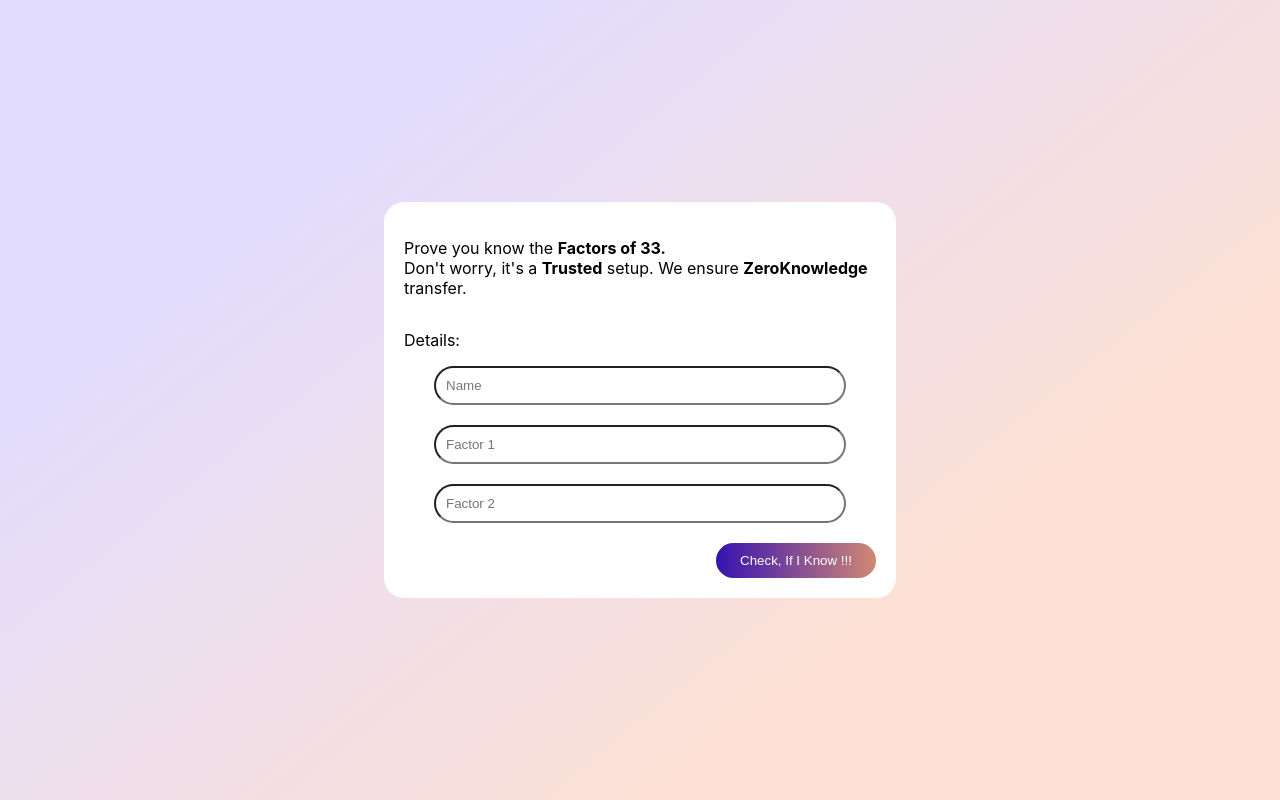
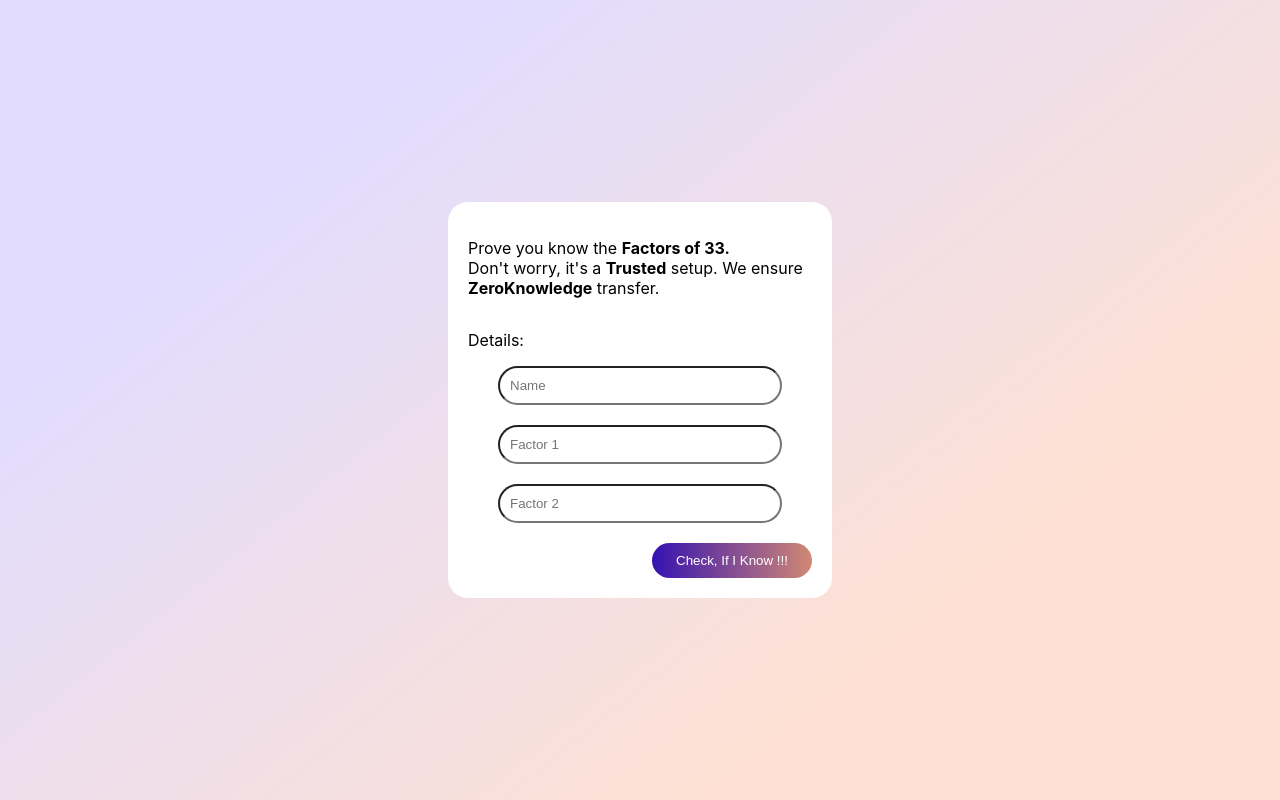
Before and after one commit to netanmangal/zero-knowledge-projects, a Next.js app in the folder multiplier2/frontend/: page / in a window 1280 px wide. Built offline with nearby package versions, Linux system fonts and the light colour scheme.

Commit message:
Update: UI changes

```diff
--- a/multiplier2/frontend/Components/Card.js
+++ b/multiplier2/frontend/Components/Card.js
@@ -59,7 +59,7 @@ const Card = () => {
 
             <div className={detailStyles.fotter}>
                 <button className={styles.gradientButton} onClick={() => {
-                    verifyRequestor(localState, setLocalState)
+                    verifyRequestor(localState, setLocalState);
                 }}>
                     Check, If I Know !!!
                 </button>
--- a/multiplier2/frontend/styles/Details.module.css
+++ b/multiplier2/frontend/styles/Details.module.css
@@ -1,5 +1,5 @@
 .bigCard {
-    width: 40vw;
+    width: 30vw;
     min-height: 300px;
     background-color: white;
     padding: 20px;
```
